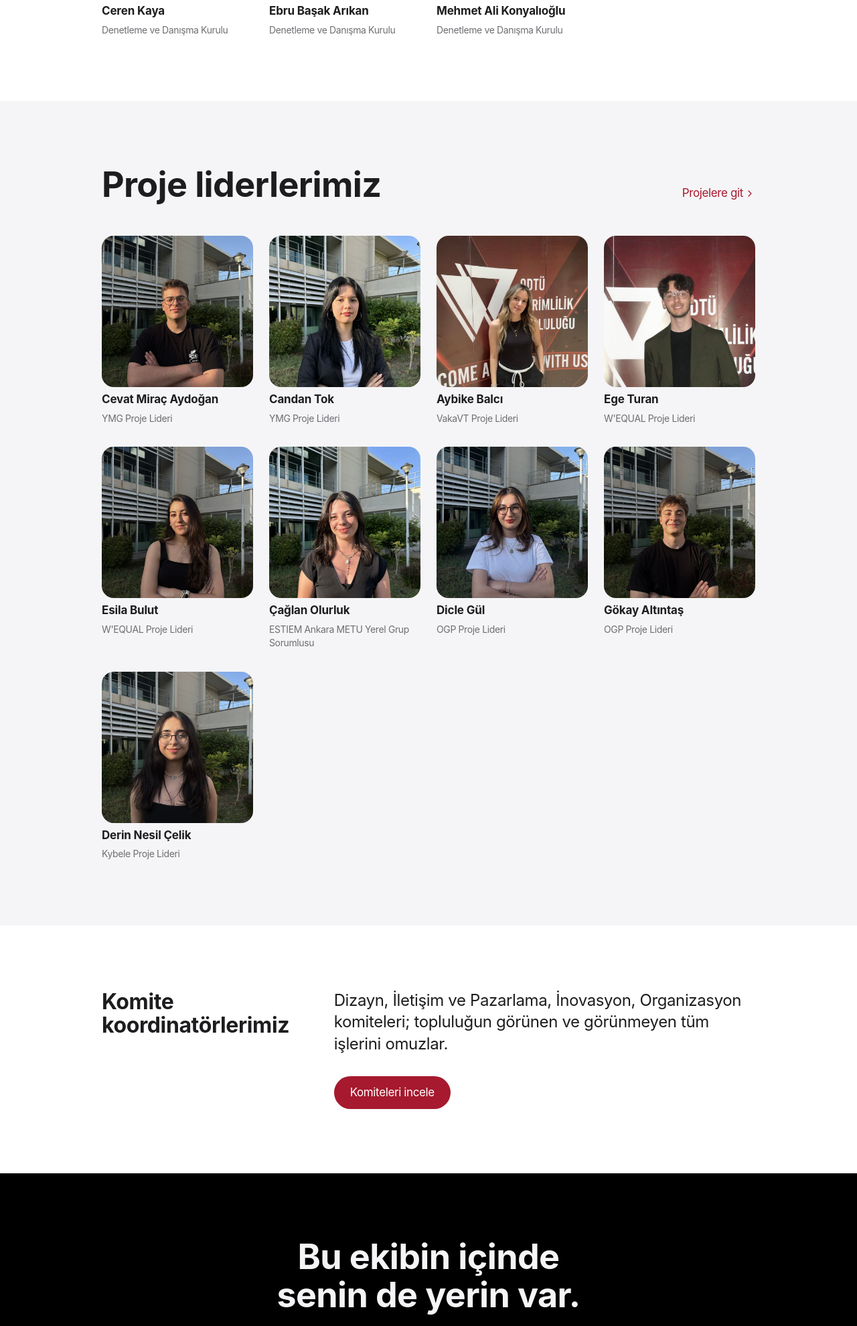
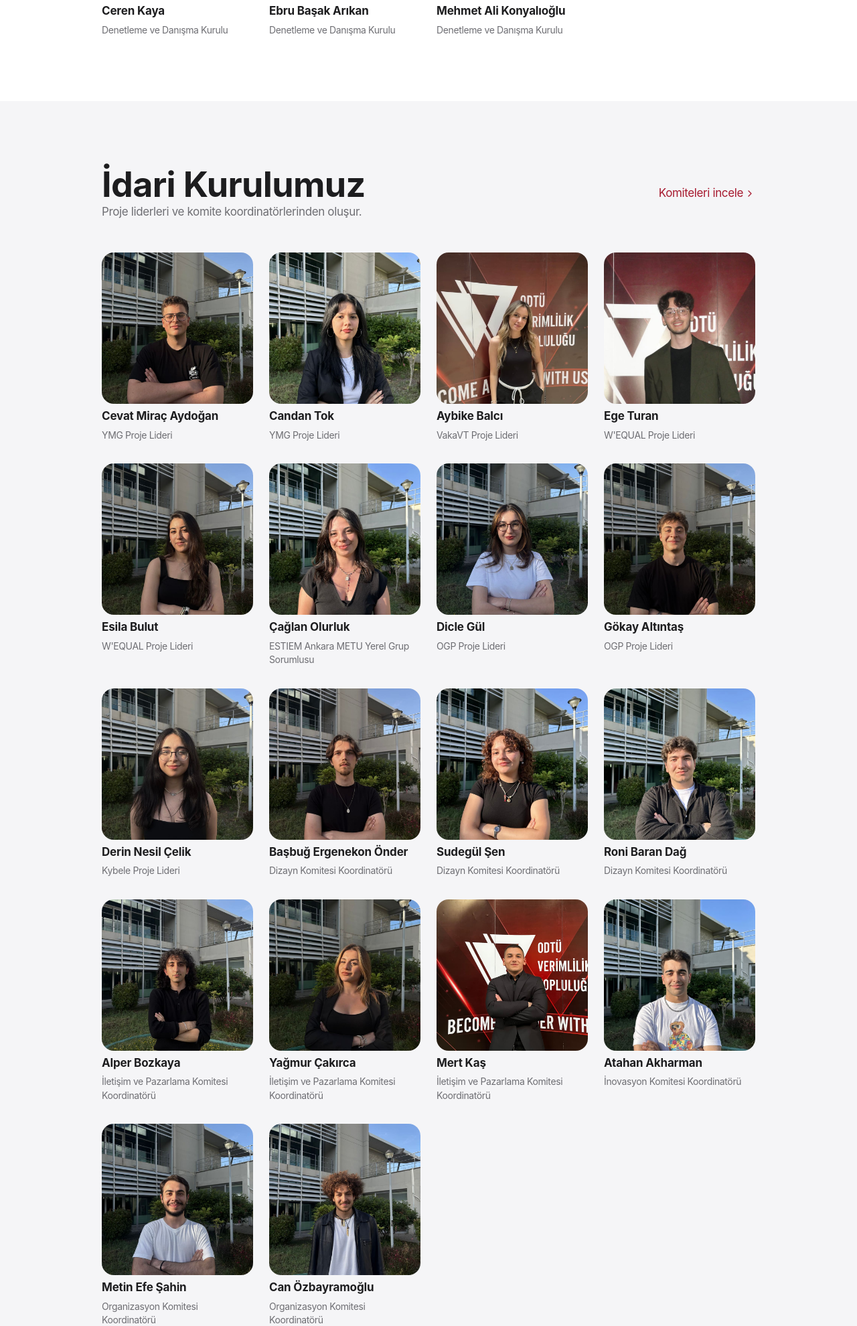
Before and after one commit to zomvuitton/sitedemo0.1, a Node server app: page /ekibimiz in a window 1280 px wide. Shown: the part 1870-3850 px from the top of the page at 67% size. Run offline with Node 20, Linux system fonts and the light colour scheme.

Commit message:
İdari Kurul'u proje liderleri + komite koordinatörlerinden otomatik türet
Ayrı (boş) İdari Kurul kaydı kaldırıldı. Ekibimiz sayfasındaki
'İdari Kurulumuz' bölümü artık proje ve komite ekiplerinden
dinamik oluşuyor (YK üyeleri hariç, isimler tekilleştirilmiş).
Admin panelindeki Kurullar sayfasına açıklama notu eklendi.

Co-Authored-By: Claude Fable 5 <noreply@anthropic.com>
Claude-Session: https://claude.ai/code/session_01TkeMLRDuhdJox4N4xfNfGq

```diff
--- a/lib/store.js
+++ b/lib/store.js
@@ -16,10 +16,11 @@ function buildSeed() {
   return {
     projects: seed.projects,
     committees: seed.committees,
+    // İdari Kurul ayrı tutulmaz: proje liderleri + komite koordinatörlerinden
+    // otomatik türetilir (bkz. ekibimiz sayfası).
     boards: [
       { slug: "yonetim-kurulu", name: "Yönetim Kurulumuz", members: seed.board },
-      { slug: "denetleme-danisma", name: "Denetleme ve Danışma Kurulumuz", members: seed.advisors },
-      { slug: "idari-kurul", name: "İdari Kurulumuz", members: [] }
+      { slug: "denetleme-danisma", name: "Denetleme ve Danışma Kurulumuz", members: seed.advisors }
     ]
   };
 }
@@ -30,6 +31,8 @@ function load() {
     try {
       content = JSON.parse(fs.readFileSync(FILE, "utf8"));
       if (!content.projects || !content.committees || !content.boards) throw new Error("eksik alan");
+      // Eski sürümden kalan boş "idari-kurul" kaydını temizle (artık otomatik türetiliyor)
+      content.boards = content.boards.filter((b) => b.slug !== "idari-kurul" || b.members.length);
       return;
     } catch (err) {
       console.error("content.json okunamadı, tohum veriyle devam ediliyor:", err.message);
--- a/views/admin/kurullar.ejs
+++ b/views/admin/kurullar.ejs
@@ -6,6 +6,7 @@
     <a class="abtn abtn-ghost" href="/ekibimiz" target="_blank" rel="noopener">Ekibimiz sayfasını gör ↗</a>
   </div>
   <p class="asub">Her kurulu ayrı ayrı kaydedebilirsin. Üye ekle, kaldır ya da bilgilerini güncelle.</p>
+  <p class="asub"><strong>İdari Kurul</strong> burada ayrıca yönetilmez: proje liderleri ve komite koordinatörlerinden otomatik oluşur. Projeler ve Komiteler sekmelerinden kişi atadıkça Ekibimiz sayfasındaki İdari Kurul bölümü kendiliğinden güncellenir.</p>
 
   <% boards.forEach(function (b) { %>
   <form class="asection aboard" data-save="/admin/api/kurullar/<%= b.slug %>">
--- a/views/ekibimiz.ejs
+++ b/views/ekibimiz.ejs
@@ -30,38 +30,48 @@
 </section>
 <% }) %>
 
+<%
+// İdari Kurul: proje liderleri + komite koordinatörlerinden otomatik türetilir.
+// YK üyeleri (kurullar bölümünde zaten görünüyor) hariç tutulur, isimler tekilleştirilir.
+const idari = [];
+const seen = new Set();
+projects.forEach(function (p) {
+  (p.team || []).forEach(function (m) {
+    if (/Yönetim Kurulu Üyesi/.test(m.role) || seen.has(m.name)) return;
+    seen.add(m.name);
+    idari.push(m);
+  });
+});
+committees.forEach(function (c) {
+  (c.team || []).forEach(function (m) {
+    if (/YK Üyesi|Yönetim Kurulu Üyesi/.test(m.role) || seen.has(m.name)) return;
+    seen.add(m.name);
+    idari.push(m);
+  });
+});
+%>
+<% if (idari.length) { %>
 <section class="tile tile-gray">
   <div class="container">
     <div class="section-head reveal">
-      <h2>Proje liderlerimiz</h2>
-      <a class="link-more" href="/projeler">Projelere git <%- include('partials/icon', { name: 'chevron', cls: 'icon-inline' }) %></a>
+      <div>
+        <h2>İdari Kurulumuz</h2>
+        <p class="section-sub">Proje liderleri ve komite koordinatörlerinden oluşur.</p>
+      </div>
+      <a class="link-more" href="/komiteler">Komiteleri incele <%- include('partials/icon', { name: 'chevron', cls: 'icon-inline' }) %></a>
     </div>
     <div class="people-grid">
-      <% projects.forEach(function (p) {
-           (p.team || []).filter(t => !/Yönetim Kurulu Üyesi/.test(t.role)).forEach(function (m) { %>
+      <% idari.forEach(function (m) { %>
       <div class="person reveal">
         <img class="person-photo" src="<%= m.photo %>" alt="<%= m.name %>" loading="lazy">
         <h3><%= m.name %></h3>
         <p><%= m.role %></p>
       </div>
-      <% }) }) %>
+      <% }) %>
     </div>
   </div>
 </section>
-
-<section class="tile tile-white editorial">
-  <div class="container editorial-grid">
-    <div class="editorial-aside reveal">
-      <h2>Komite koordinatörlerimiz</h2>
-    </div>
-    <div class="editorial-body reveal">
-      <p class="lede-dark"><%= committees.map(c => c.name.replace(' Komitesi', '')).join(', ') %> komiteleri; topluluğun görünen ve görünmeyen tüm işlerini omuzlar.</p>
-      <div class="cta-row">
-        <a class="btn btn-primary" href="/komiteler">Komiteleri incele</a>
-      </div>
-    </div>
-  </div>
-</section>
+<% } %>
 
 <section class="tile tile-dark join-cta">
   <div class="hero-inner reveal">
```
